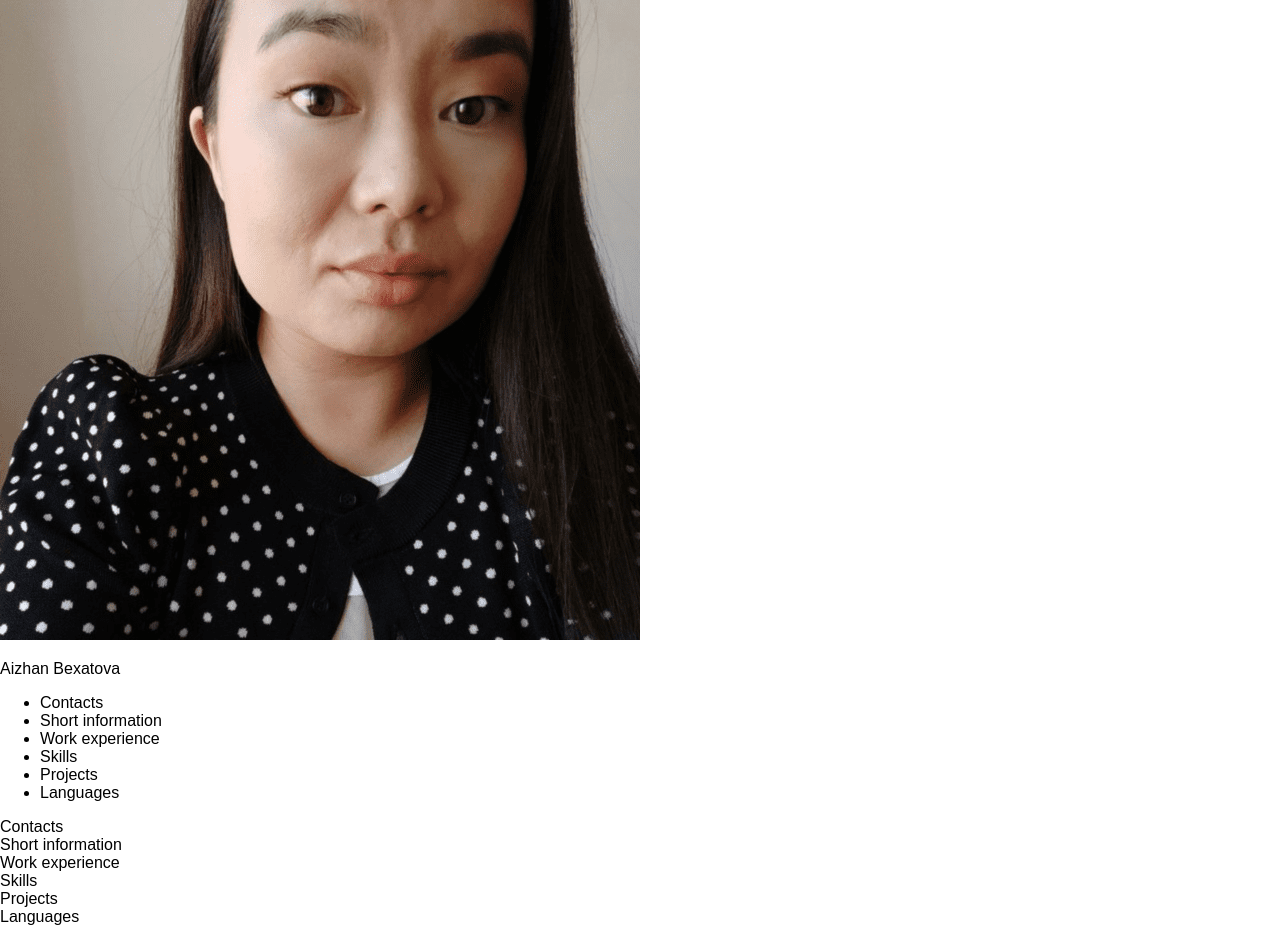
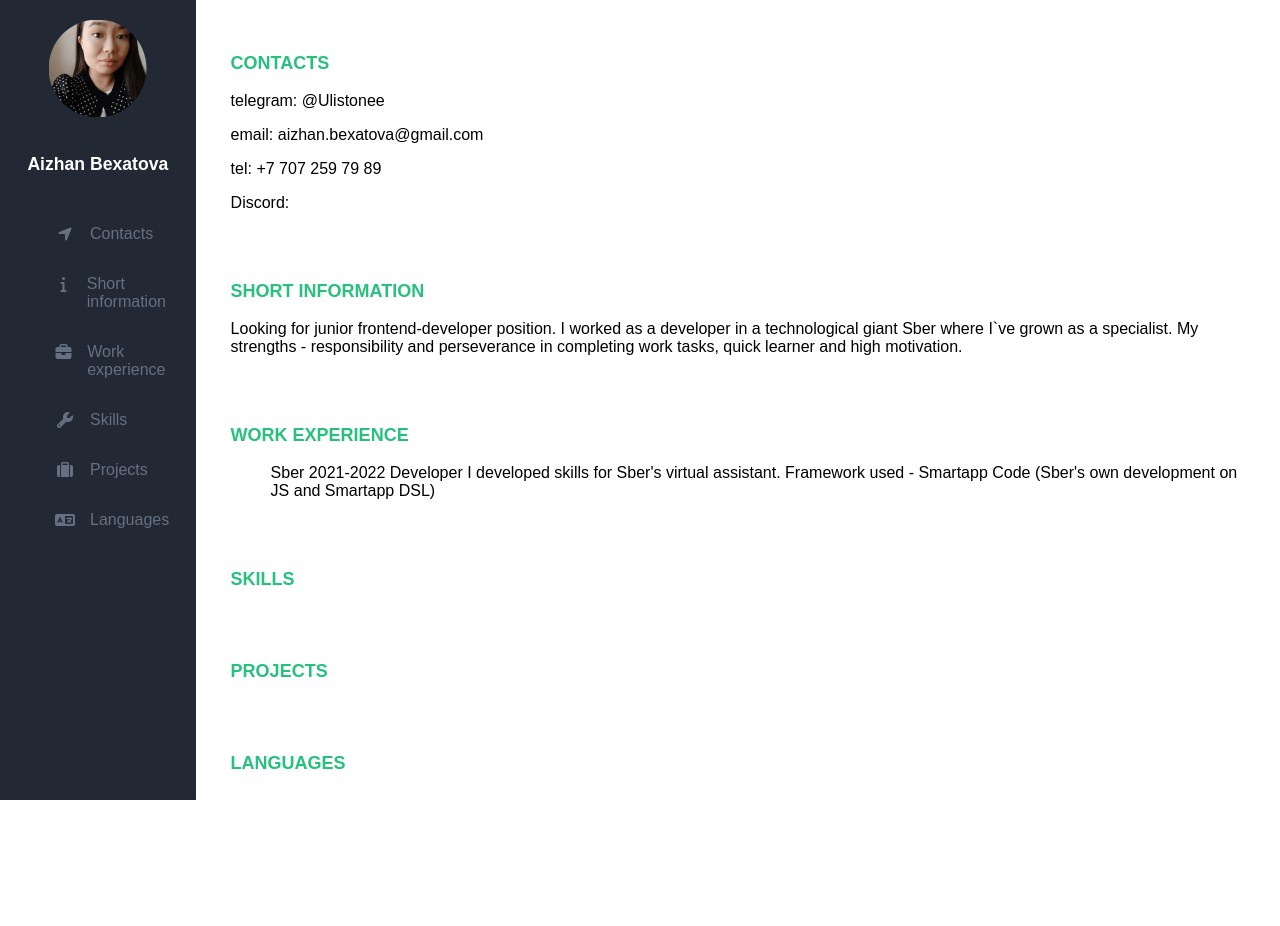
Before and after one commit to Ulistonee/rsschool-cv, a plain HTML site: page index.html in a window 1280 px wide. After the commit the page ends 800 px from the top, so only its background shows below. Drawn offline with Linux system fonts and the light colour scheme.

Commit message:
feat: add navbar and main page styling

```diff
--- a/css/style.css
+++ b/css/style.css
@@ -1,6 +1,66 @@
 html, body {
-    font-family: Arial, serif;
+    font-family: Arial, Helvetica, sans-serif;
     font-size: 16px;
     margin: 0;
     padding: 0;
 }
+
+ul {
+    list-style-type: none;
+}
+
+.container {
+    display: flex;
+}
+
+.navbar {
+    width: 25%;
+    height: 100vh;
+    background-color: rgb(34, 41, 53);
+}
+
+.container_avatar {
+    display: flex;
+    flex-direction: column;
+    align-items: center;
+}
+
+.container_avatar p {
+    font-weight: bold;
+    color: white;
+    font-size: 1.1rem;
+    padding-top: 0;
+}
+
+.avatar {
+    width: 50%;
+    height: auto;
+    border-radius: 50%;
+    padding: 10%;
+}
+
+.navbar_elements li {
+    color: rgb(102, 112, 129);
+    display: flex;
+}
+
+.navbar_elements li i {
+    padding: 10px;
+    display: inline-block; /* Превращаем элемент в блочный, чтобы можно было задать ширину и высоту */
+    width: 30px; /* Пример: фиксированная ширина элемента */
+    height: 30px; /* Пример: фиксированная высота элемента */
+    line-height: 30px; /* Выравниваем содержимое по вертикали */
+    text-align: center; /* Выравниваем содержимое по горизонтали */
+}
+
+.main_page__chapter {
+    padding: 35px;
+    padding-bottom: 0;
+}
+
+.main_page__header {
+    font-size: 18px;
+    font-weight: bold;
+    text-transform: uppercase;
+    color: rgb(38, 193, 126);
+}
--- a/index.html
+++ b/index.html
@@ -2,43 +2,82 @@
 <html lang="en-GB">
 <link rel="stylesheet" href="css/style.css">
 <head>
+    <script src="https://kit.fontawesome.com/deb041fddf.js" crossorigin="anonymous"></script>
     <title>CV of Aizhan Bexatova</title>
 </head>
 <body>
-    <div>
-        <div>
-            <img src="assets/img/avatar.png" alt="avatar">
+    <div class="container">
+        <div class="navbar">
+            <div class="container_avatar">
+                <img class="avatar" src="assets/img/avatar.png" alt="avatar">
                 <p>Aizhan Bexatova</p>
             </div>
             <div>
-            <ul>
-                <li>Contacts</li>
-                <li>Short information</li>
-                <li>Work experience</li>
-                <li>Skills</li>
-                <li>Projects</li>
-                <li>Languages</li>
+                <ul class="navbar_elements">
+                    <li>
+                        <i class="fa-solid fa-location-arrow"></i>
+                        <p>Contacts</p>
+                    </li>
+                    <li>
+                        <i class="fa-solid fa-info"></i>
+                        <p>Short information</p>
+                    </li>
+                    <li>
+                        <i class="fa-solid fa-briefcase"></i>
+                        <p>Work experience</p>
+                    </li>
+                    <li>
+                        <i class="fa-solid fa-wrench"></i>
+                        <p>Skills</p>
+                    </li>
+                    <li>
+                        <i class="fa-solid fa-suitcase"></i>
+                        <p>Projects</p>
+                    </li>
+                    <li>
+                        <i class="fa-solid fa-language"></i>
+                        <p>Languages</p>
+                    </li>
                 </ul>
             </div>
         </div>
         <div>
-        <div>
-            Contacts
+            <div class="main_page__chapter">
+                <p class="main_page__header">Contacts</p>
+                <p>telegram: @Ulistonee</p>
+                <p>email: aizhan.bexatova@gmail.com</p>
+                <p>tel: +7 707 259 79 89</p>
+                <p>Discord:</p>
             </div>
-        <div>
-            Short information
+            <div class="main_page__chapter">
+                <p class="main_page__header">Short information</p>
+                <p>Looking for junior frontend-developer position.
+                    I worked as a developer in a technological giant Sber
+                    where I`ve grown as a specialist.
+
+                    My strengths - responsibility and perseverance in completing
+                    work tasks, quick learner and high motivation.</p>
             </div>
-        <div>
-            Work experience
+            <div class="main_page__chapter">
+                <p class="main_page__header">Work experience</p>
+                <ul>
+                    <li>
+                        Sber
+                        2021-2022
+                        Developer
+                        I developed skills for Sber's virtual assistant. Framework used - Smartapp Code (Sber's own development on JS and Smartapp DSL)
+                    </li>
+                </ul>
             </div>
-        <div>
-            Skills
+            <div class="main_page__chapter">
+                <p class="main_page__header">Skills</p>
             </div>
-        <div>
-            Projects
+            <div class="main_page__chapter">
+                <p class="main_page__header">Projects</p>
             </div>
-        <div>
-            Languages
+            <div class="main_page__chapter">
+                <p class="main_page__header">Languages</p>
+            </div>
         </div>
     </div>
 </body>
```
Lines whose indentation alone changed are shown as unchanged.
